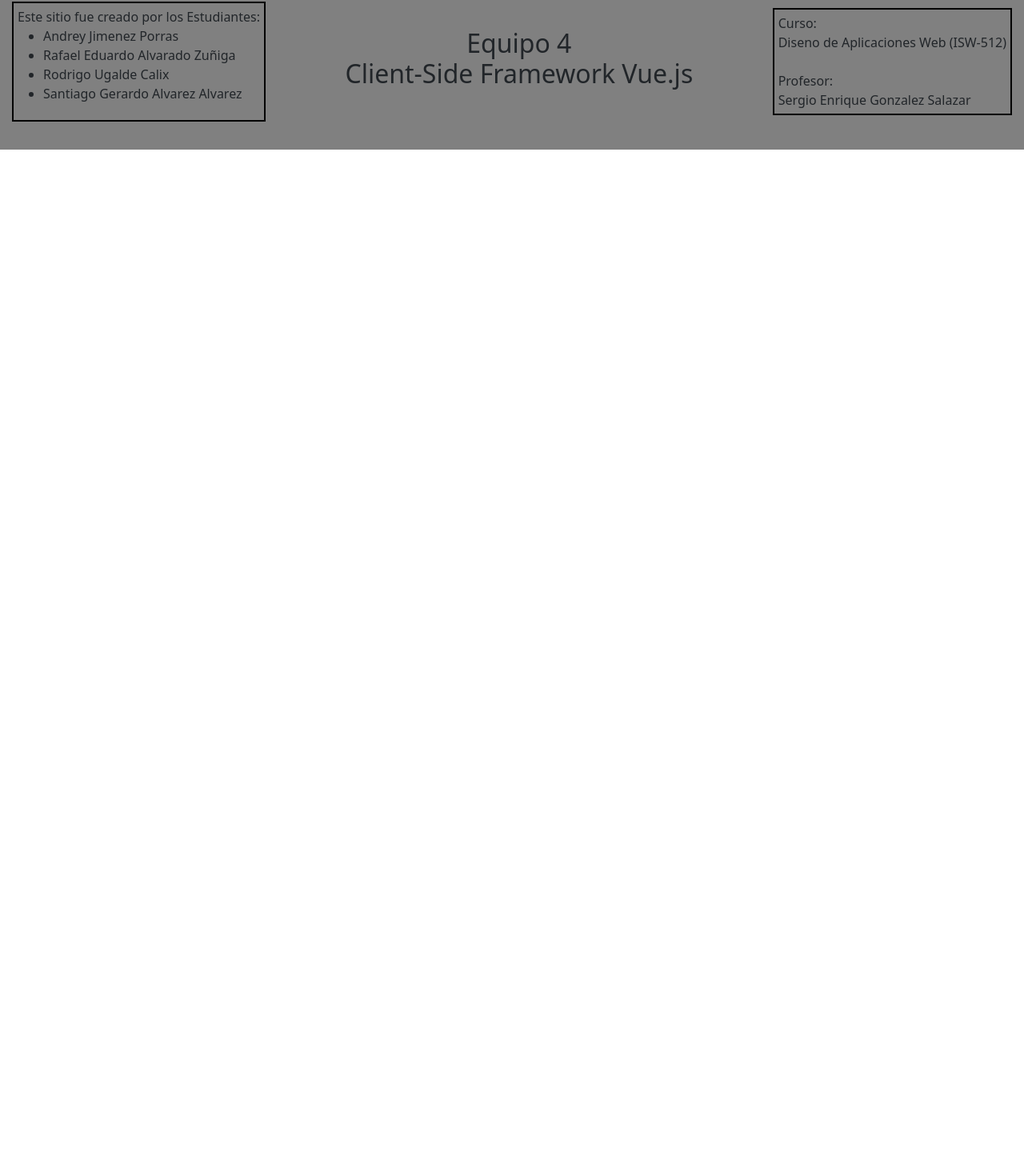
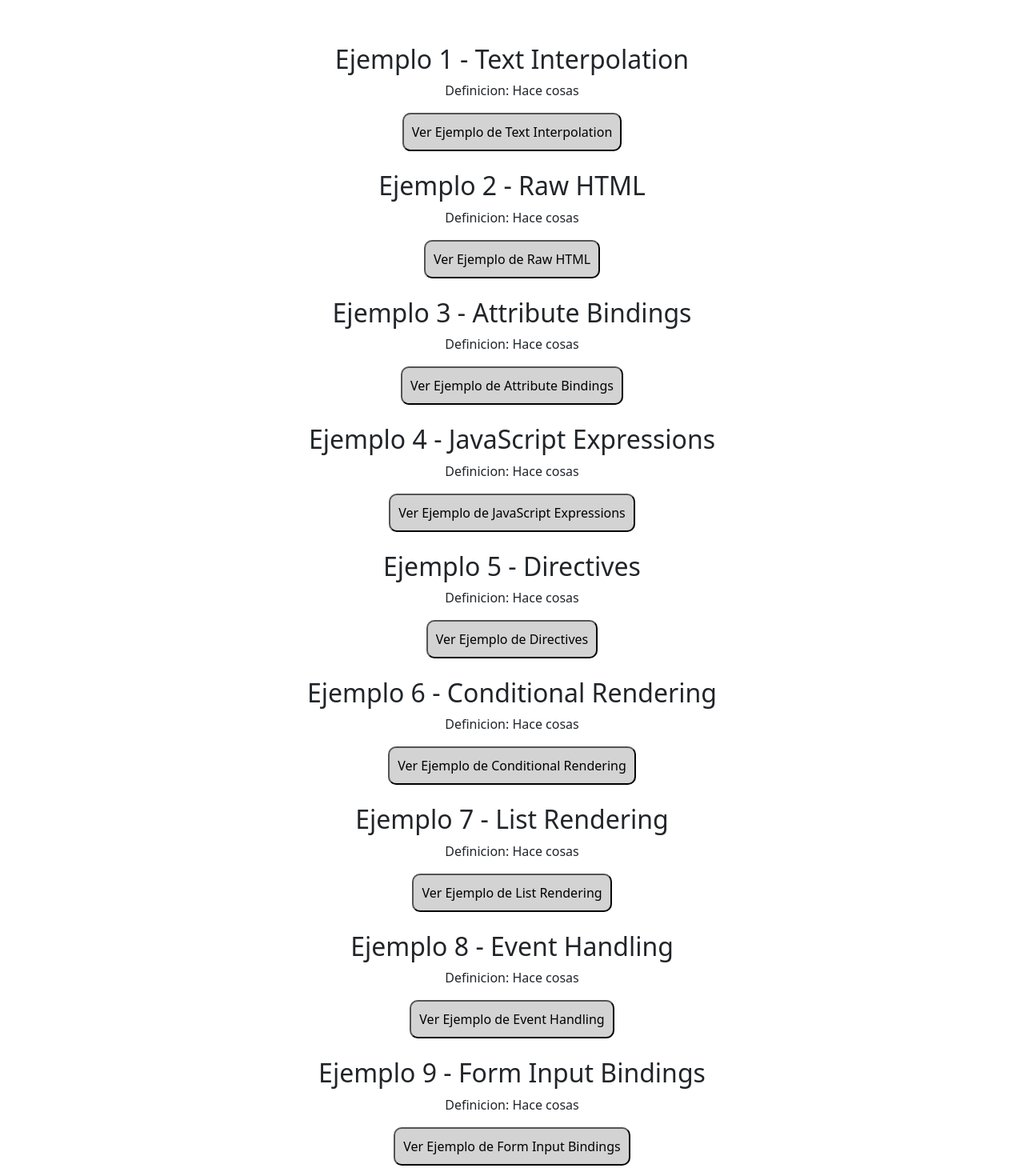
Before and after one commit to Baka69420/Grupo4-DesarrolloWeb, a Vue app in the folder Vuejs-Project/: page / in a window 1280 px wide. Shown: the part 284-1754 px from the top of the page at 80% size. Before the commit the page ends 800 px from the top, so only its background shows below. Built offline with nearby package versions, Linux system fonts and the light colour scheme.

Commit message:
Update HomePage.vue
Added a space for each basic syntax item on the website, each example has a title, it also has a small description and more importantly a button that redirects the user to the corresponding example

```diff
--- a/Vuejs-Project/src/components/HomePage.vue
+++ b/Vuejs-Project/src/components/HomePage.vue
@@ -1,3 +1,77 @@
 <template>
-    <p>test HOME</p>
+    <h1>HOME PAGE</h1>
+    <p>En esta pagina web se va a aprender sobre el sintaxis basico de Vue.js, en este caso se esta realizacion por medio de ejemplos segun cada termino, los cuales son los siguientes:</p>
+    <br>
+    <div>
+        <br>
+        <h2>Ejemplo 1 - Text Interpolation</h2>
+        <p>Definicion: Hace cosas</p>
+        <button><router-link class="dropdown-item" :to="{name: 'text-interpolation'}">Ver Ejemplo de Text Interpolation</router-link></button>
+    </div>
+    <div>
+        <br>
+        <h2>Ejemplo 2 - Raw HTML</h2>
+        <p>Definicion: Hace cosas</p>
+        <button><router-link class="dropdown-item" :to="{name: 'raw-html'}">Ver Ejemplo de Raw HTML</router-link></button>
+    </div>
+    <div>
+        <br>
+        <h2>Ejemplo 3 - Attribute Bindings</h2>
+        <p>Definicion: Hace cosas</p>
+        <button><router-link class="dropdown-item" :to="{name: 'attribute-bindings'}">Ver Ejemplo de Attribute Bindings</router-link></button>
+    </div>
+    <div>
+        <br>
+        <h2>Ejemplo 4 - JavaScript Expressions</h2>
+        <p>Definicion: Hace cosas</p>
+        <button><router-link class="dropdown-item" :to="{name: 'javascript-expressions'}">Ver Ejemplo de JavaScript Expressions</router-link></button>
+    </div>
+    <div>
+        <br>
+        <h2>Ejemplo 5 - Directives</h2>
+        <p>Definicion: Hace cosas</p>
+        <button><router-link class="dropdown-item" :to="{name: 'directives'}">Ver Ejemplo de Directives</router-link></button>
+    </div>
+    <div>
+        <br>
+        <h2>Ejemplo 6 - Conditional Rendering</h2>
+        <p>Definicion: Hace cosas</p>
+        <button><router-link class="dropdown-item" :to="{name: 'conditional-rendering'}">Ver Ejemplo de Conditional Rendering</router-link></button>
+    </div>
+    <div>
+        <br>
+        <h2>Ejemplo 7 - List Rendering</h2>
+        <p>Definicion: Hace cosas</p>
+        <button><router-link class="dropdown-item" :to="{name: 'list-rendering'}">Ver Ejemplo de List Rendering</router-link></button>
+    </div>
+    <div>
+        <br>
+        <h2>Ejemplo 8 - Event Handling</h2>
+        <p>Definicion: Hace cosas</p>
+        <button><router-link class="dropdown-item" :to="{name: 'event-handling'}">Ver Ejemplo de Event Handling</router-link></button>
+    </div>
+    <div>
+        <br>
+        <h2>Ejemplo 9 - Form Input Bindings</h2>
+        <p>Definicion: Hace cosas</p>
+        <button><router-link class="dropdown-item" :to="{name: 'form-input-bindings'}">Ver Ejemplo de Form Input Bindings</router-link></button>
+    </div>
 </template>
+
+<style scoped>
+div, h1, h2, p, a {
+    text-align: center;
+}
+
+button {
+    padding: 10px;
+    border-radius: 10px;
+    background-color: lightgray;
+    color: black;
+}
+
+button:hover {
+    background-color: grey;
+    color: white;
+}
+</style>
```
